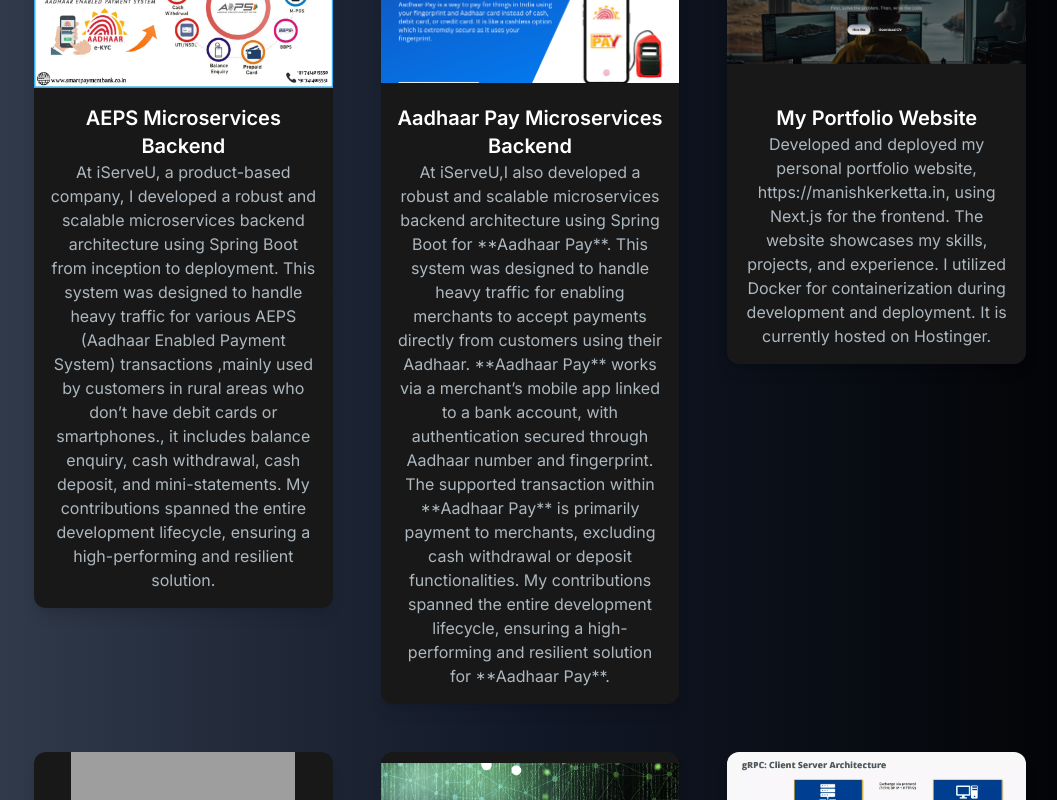
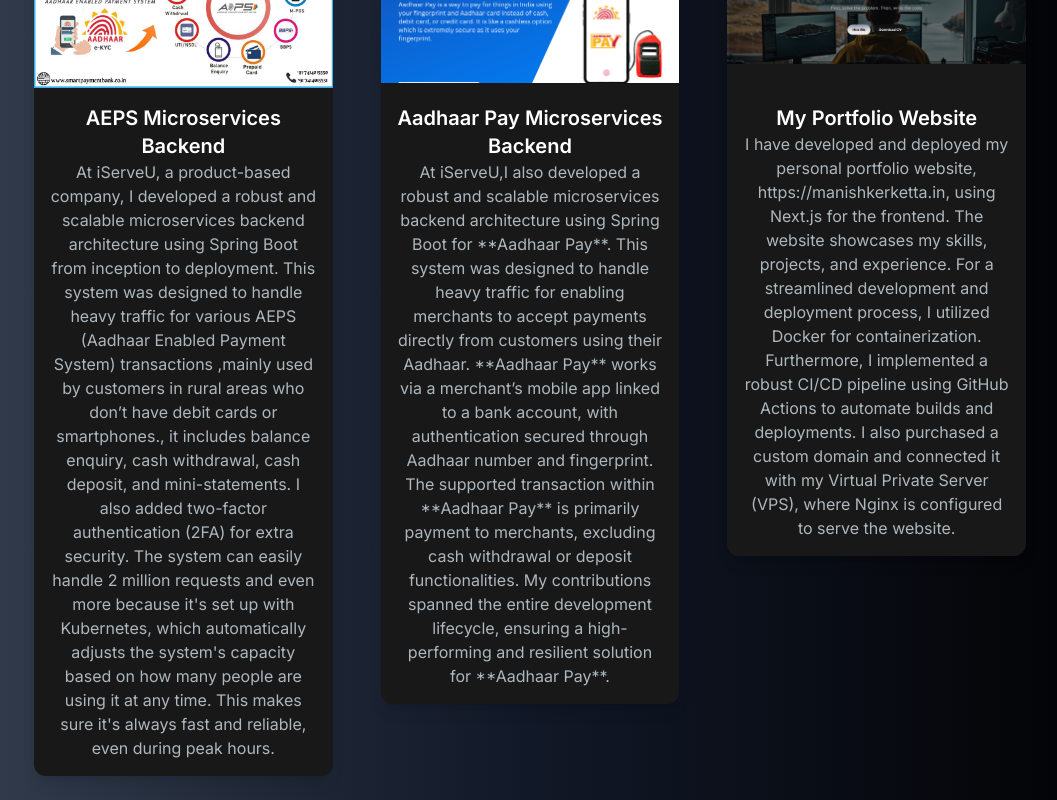
Before and after one commit to Manishkerketta/nextjs-portfolio, a Next.js app: page / in a window 1280 px wide. Shown: the part 1740-2540 px from the top of the page, without its empty margins (110-1167 px from the left). Built offline with nearby package versions, Linux system fonts and the light colour scheme; grey boxes are pictures that could not be loaded.

Commit message:
added cv link

```diff
--- a/src/app/components/EmailSection.jsx
+++ b/src/app/components/EmailSection.jsx
@@ -33,8 +33,7 @@
           <div>
             <h5 className="text-2xl font-bold">Let&apos;s Connect</h5>
             <p className="text-[#ADB7BE] mt-2">
-              I&apos;m currently looking for new opportunities. My inbox is always open.
-              Whether you have a question or just want to say hi, I&apos;ll try my best to respond!
+            I&apos;m actively seeking my next exciting role. Feel free to reach out - my inbox is open for discussions about opportunities, collaborations, or even just a friendly hello.
             </p>
           </div>
 
--- a/src/app/components/HeroSection.jsx
+++ b/src/app/components/HeroSection.jsx
@@ -11,7 +11,7 @@
 
     const userConfirmed = window.confirm("Do you want to download the CV?");
     if (userConfirmed) {
-      window.location.href = "https://drive.google.com/your-cv-link"; // Replace with your actual CV link
+      window.location.href = "https://drive.google.com/file/d/1XVz2oULRMFaaD7LmqVgwIAUOdALfzJvq/view?usp=drive_link"; // Replace with your actual CV link
     }
   };
   return (
--- a/src/app/components/ProjectsSection.jsx
+++ b/src/app/components/ProjectsSection.jsx
@@ -9,7 +9,7 @@
     id: 1,
     title: "AEPS Microservices Backend",
     description:
-      "At iServeU, a product-based company, I developed a robust and scalable microservices backend architecture using Spring Boot from inception to deployment. This system was designed to handle heavy traffic for various AEPS (Aadhaar Enabled Payment System) transactions ,mainly used by customers in rural areas who don’t have debit cards or smartphones., it includes balance enquiry, cash withdrawal, cash deposit, and mini-statements. My contributions spanned the entire development lifecycle, ensuring a high-performing and resilient solution.",
+      "At iServeU, a product-based company, I developed a robust and scalable microservices backend architecture using Spring Boot from inception to deployment. This system was designed to handle heavy traffic for various AEPS (Aadhaar Enabled Payment System) transactions ,mainly used by customers in rural areas who don’t have debit cards or smartphones., it includes balance enquiry, cash withdrawal, cash deposit, and mini-statements. I also added two-factor authentication (2FA) for extra security. The system can easily handle 2 million requests and even more because it's set up with Kubernetes, which automatically adjusts the system's capacity based on how many people are using it at any time. This makes sure it's always fast and reliable, even during peak hours.",
     image: "/aepsimg.png",
     tag: ["All", "Web"],
     gitUrl: "/",
@@ -29,7 +29,7 @@
     id: 11,
     title: "My Portfolio Website",
     description:
-      "Developed and deployed my personal portfolio website, https://manishkerketta.in, using Next.js for the frontend. The website showcases my skills, projects, and experience. I utilized Docker for containerization during development and deployment. It is currently hosted on Hostinger.",
+      "I have developed and deployed my personal portfolio website, https://manishkerketta.in, using Next.js for the frontend. The website showcases my skills, projects, and experience. For a streamlined development and deployment process, I utilized Docker for containerization. Furthermore, I implemented a robust CI/CD pipeline using GitHub Actions to automate builds and deployments. I also purchased a custom domain and connected it with my Virtual Private Server (VPS), where Nginx is configured to serve the website.",
     image: "/cv.png",
     tag: ["All", "Web"],
     gitUrl: "/",
```
Also changed, not shown: public/ap.png (added).
